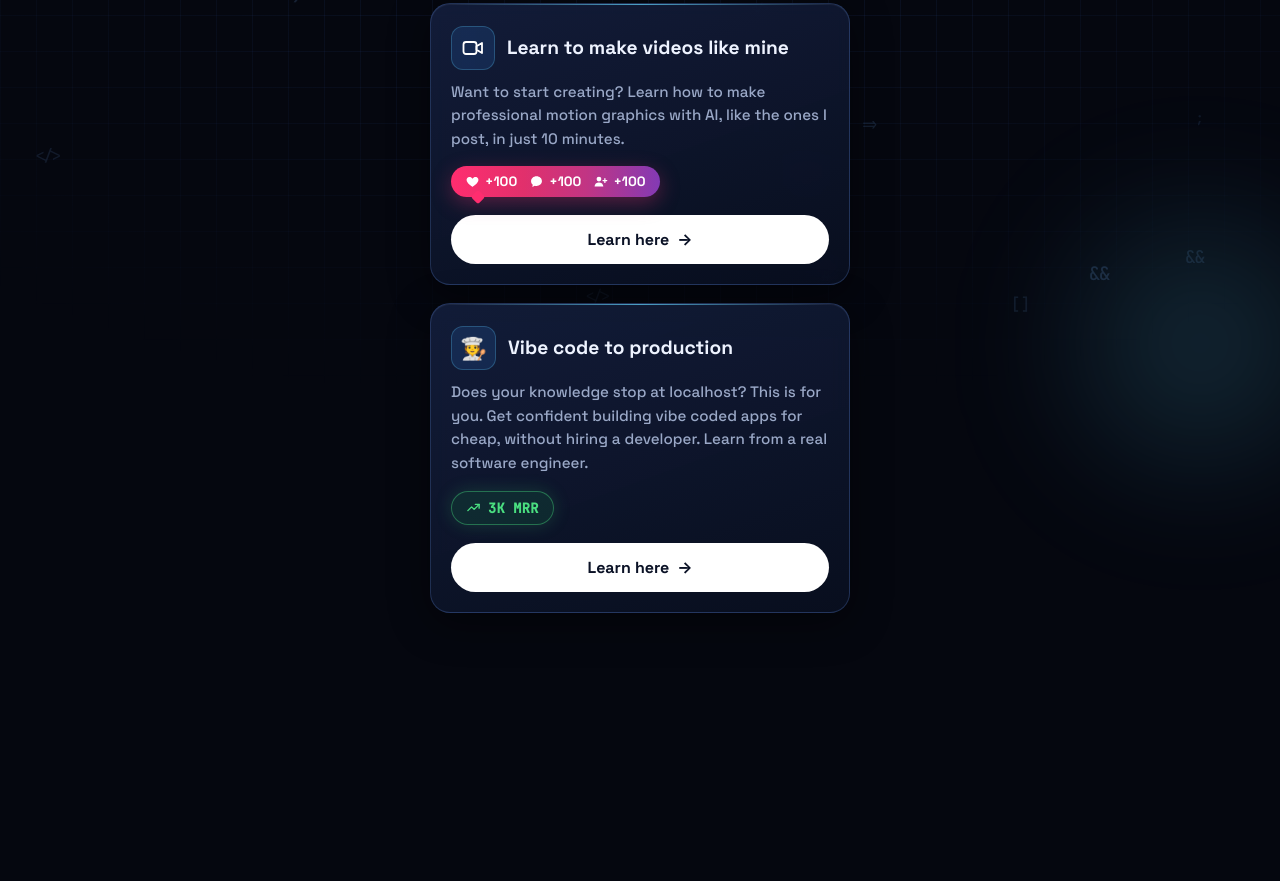
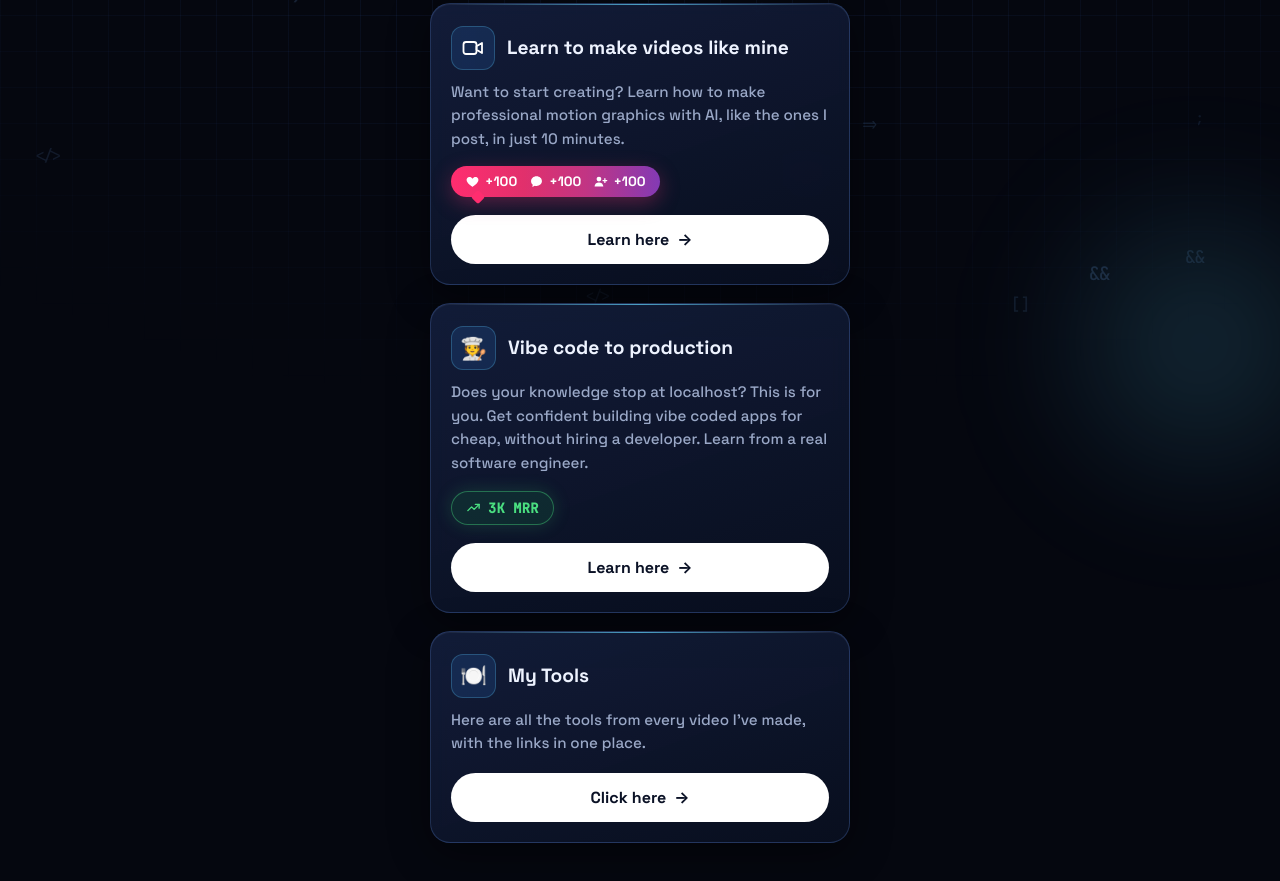
Before and after one commit to Cjohns54/cookin-links, a plain HTML site: page index.html in a window 1280 px wide. Shown: the part 417-1298 px from the top of the page. Before the commit the page ends 1078 px from the top, so only its background shows below. Drawn offline with Linux system fonts and the light colour scheme.

Commit message:
Add My Tools section linking to the tools sheet
Co-Authored-By: Claude Opus 5.5 <noreply@anthropic.com>
Claude-Session: https://claude.ai/code/session_016CFTsr7Fw8ktZRwtK5rL7b

```diff
--- a/index.html
+++ b/index.html
@@ -70,6 +70,15 @@
         <a class="cta" href="https://forms.gle/dsLukmH6LpSBUEDv7" target="_blank" rel="noopener">Learn here <span aria-hidden="true">&rarr;</span></a>
       </article>
 
+      <article class="offer">
+        <div class="offer-head">
+          <span class="offer-emoji" aria-hidden="true">🍽️</span>
+          <h2>My Tools</h2>
+        </div>
+        <p>Here are all the tools from every video I've made, with the links in one place.</p>
+        <a class="cta" href="https://docs.google.com/spreadsheets/d/13pGALjWFPiYzrFNsNxXGqq3AvNKRWoQwyj8yJFmO_Pk/edit?usp=sharing" target="_blank" rel="noopener">Click here <span aria-hidden="true">&rarr;</span></a>
+      </article>
+
     </section>
   </main>
 
```
